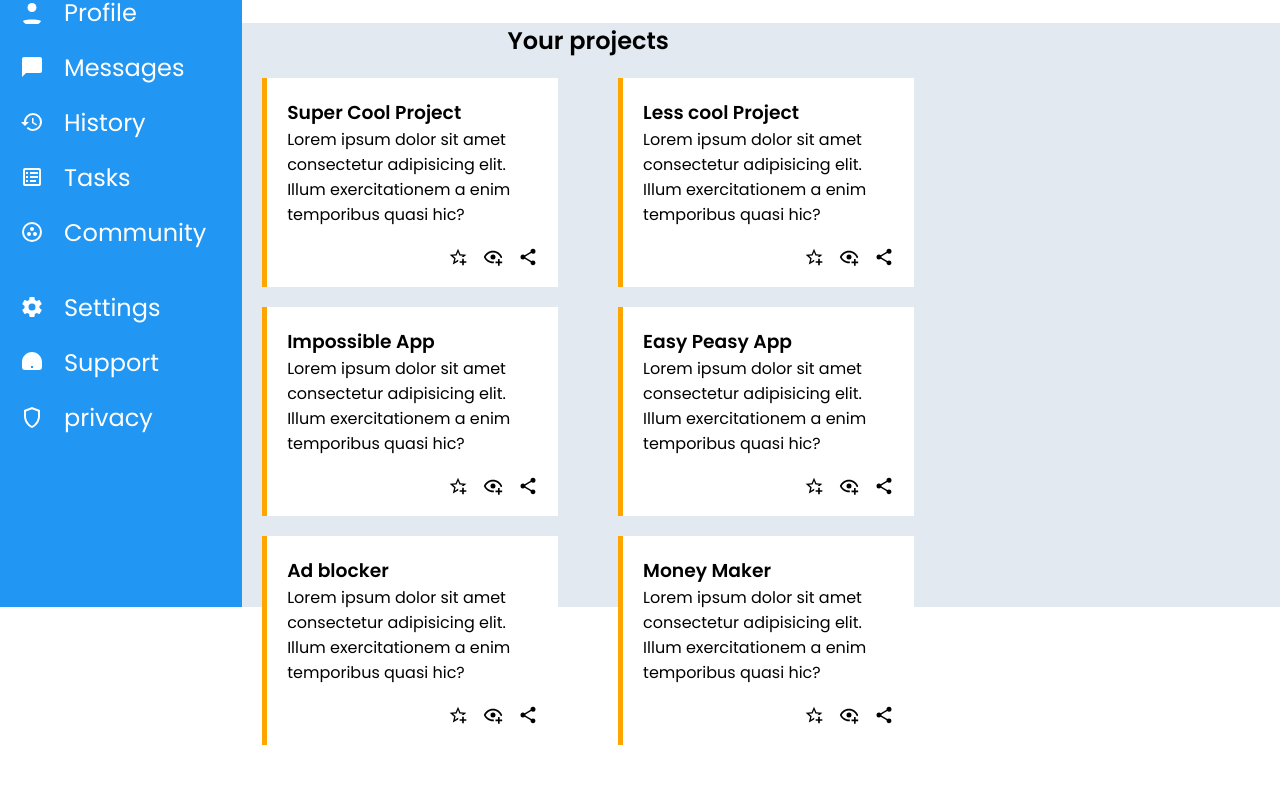
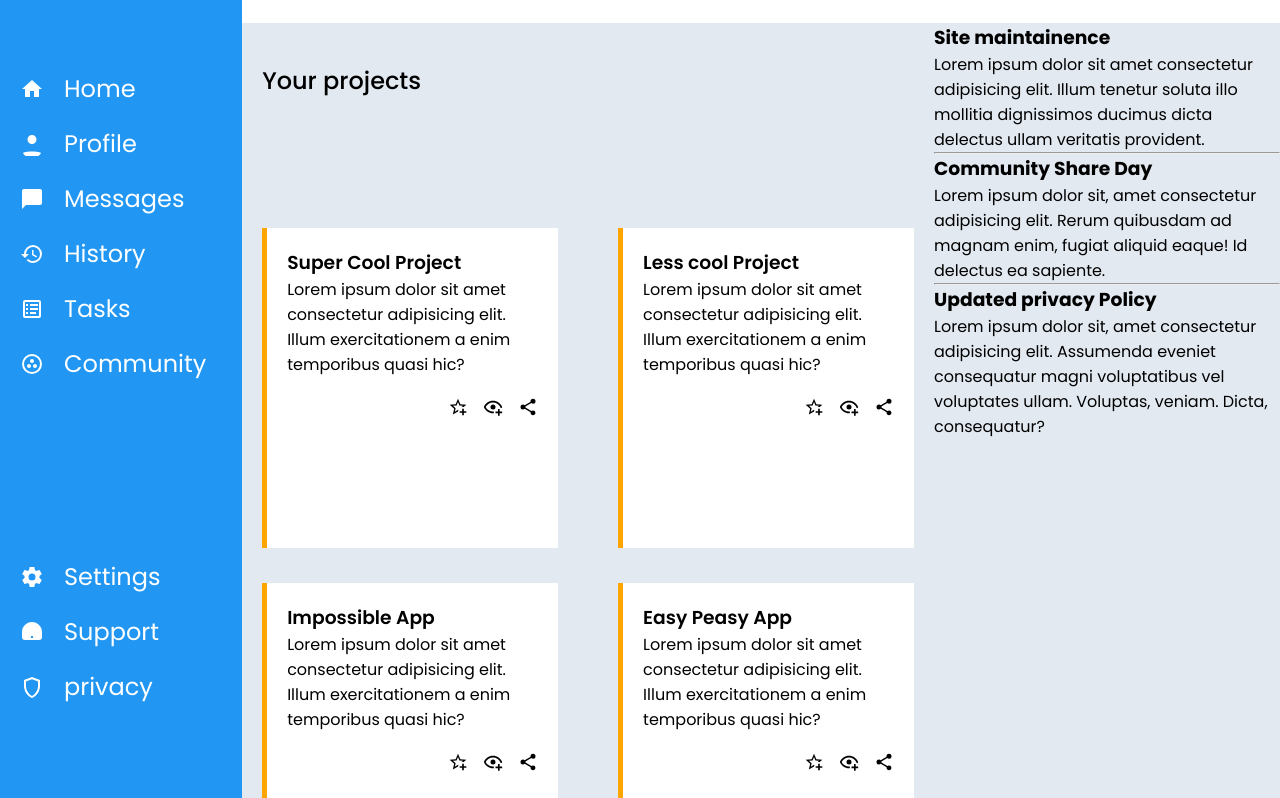
Before and after one commit to Hariprasad1303/OdinProject2, a website built with Parcel: page OdinProject2/src/index.html in a window 1280 px wide. Shown: the part 193-991 px from the top of the page. Before the commit the page ends 938 px from the top, so only its background shows below. Built offline with nearby package versions, Linux system fonts and the light colour scheme.

Commit message:
latest commit

```diff
--- a/OdinProject2/src/index.html
+++ b/OdinProject2/src/index.html
@@ -279,9 +279,22 @@
       <!-- Project-section ends here -->
 
       <!-- announcement section starts here -->
-      <div class="announcement-section">
+      <div class="announcements-section">
         <div class="announcement">
-
+            <div class="announcement-section1">
+              <h3>Site maintainence</h3>
+              <p>Lorem ipsum dolor sit amet consectetur adipisicing elit. Illum tenetur soluta illo mollitia dignissimos ducimus dicta delectus ullam veritatis provident.</p>
+            </div>
+            <hr>
+            <div class="announcement-section2">
+              <h3>Community Share Day</h3>
+              <p>Lorem ipsum dolor sit, amet consectetur adipisicing elit. Rerum quibusdam ad magnam enim, fugiat aliquid eaque! Id delectus ea sapiente.</p>
+            </div>
+            <hr>
+            <div class="announcement-section3">
+              <h3>Updated privacy Policy</h3>
+              <p>Lorem ipsum dolor sit, amet consectetur adipisicing elit. Assumenda eveniet consequatur magni voluptatibus vel voluptates ullam. Voluptas, veniam. Dicta, consequatur?</p>
+            </div>
         </div>
         <div class="trending">
 
--- a/OdinProject2/src/style.css
+++ b/OdinProject2/src/style.css
@@ -9,7 +9,7 @@
     max-width: 100%;
     display: grid;
     grid-template-columns:0.7fr 1fr 1fr 1fr;
-    grid-template-rows:1fr 1fr 1fr 1fr;
+    grid-template-rows:auto;
 }
 .sidebar{
     grid-row:1/5;
@@ -67,7 +67,7 @@
     background-color:white;
     display: grid;
     grid-template-columns:1fr;
-    grid-template-rows: 0.8fr 1fr;
+    grid-template-rows:auto;
 }
 .top-section{
     grid-row:1/2;
@@ -161,14 +161,17 @@
     grid-column:1/3 ;
     display: grid;
     grid-template-columns:1fr 1fr;
-    grid-template-rows:1fr 1fr 1fr;
+    grid-template-rows:auto;
     gap:20px;
 }
 .project-section h2{
     grid-row: 1/2;
     grid-column: 1/3;
-    text-align: center;
-    font-weight: 600;
+    text-align: left;
+    font-weight: 500;
+    margin-left: 20px;
+    margin-top: 40px;
+
 }
 .project1{
     grid-row:2/3;
@@ -199,6 +202,7 @@
     margin: 0px 20px;
     border-left: 5px solid orange;
     padding: 20px;
+    margin-bottom: 15px;
 }
 .project h3{
     font-weight: 600;
```
